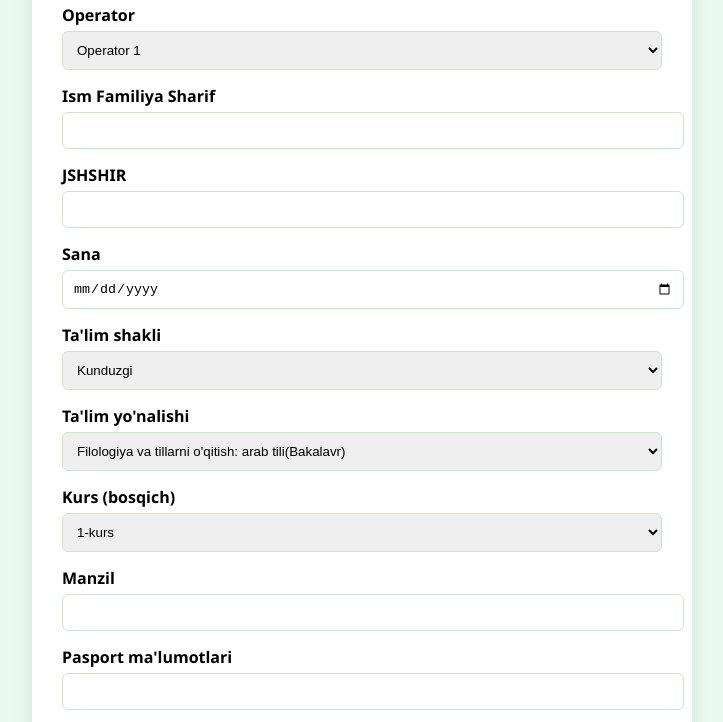
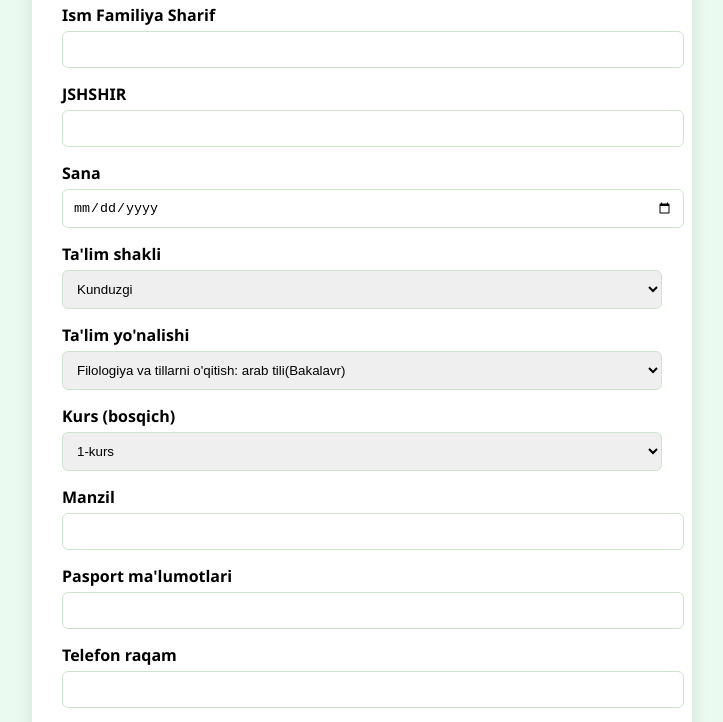
Before and after one commit to Rahmat555/oriental_shartnoma_new, a website: page public/index.html in a window 1280 px wide. Shown: the part 147-869 px from the top of the page, without its empty margins (278-1001 px from the left). Drawn offline with Linux system fonts and the light colour scheme.

Commit message:
Update index.html

```diff
--- a/public/index.html
+++ b/public/index.html
@@ -69,13 +69,6 @@
 <body>
     <div class="container">
         <h2>Talaba kontrakti yaratish</h2>
-        <div class="form-group">
-            <label for="operator">Operator</label>
-            <select id="operator">
-                <option value="operator_1">Operator 1</option>
-                <option value="operator_2">Operator 2</option>
-            </select>
-        </div>
         <div class="form-group"><label>Ism Familiya Sharif</label><input id="name" /></div>
         <div class="form-group"><label>JSHSHIR</label><input id="jshshir" /></div>
         <div class="form-group"><label>Sana</label><input id="birthdate" type="date" /></div>
@@ -217,14 +210,12 @@
     }
 
     function getFormData() {
-        const operator = document.getElementById('operator').value;
         const type = document.getElementById('educationType').value;
         const dir = document.getElementById('direction').value;
         const amount = contractPrices[type]?.[dir] || 0;
         const course = document.getElementById('course').value;
 
         return {
-            operator,
             name: document.getElementById('name').value,
             jshshir: document.getElementById('jshshir').value,
             birthdate: document.getElementById('birthdate').value,
```
